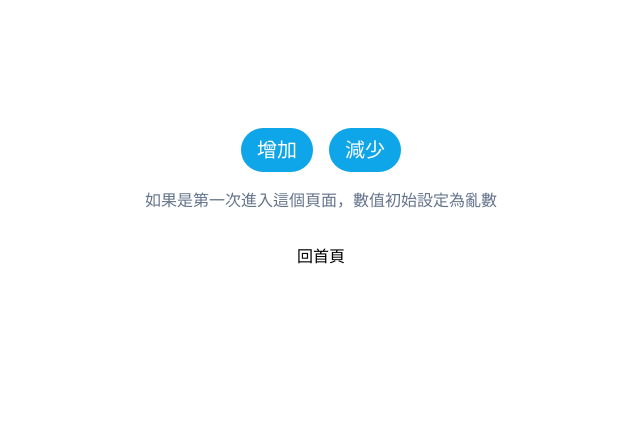
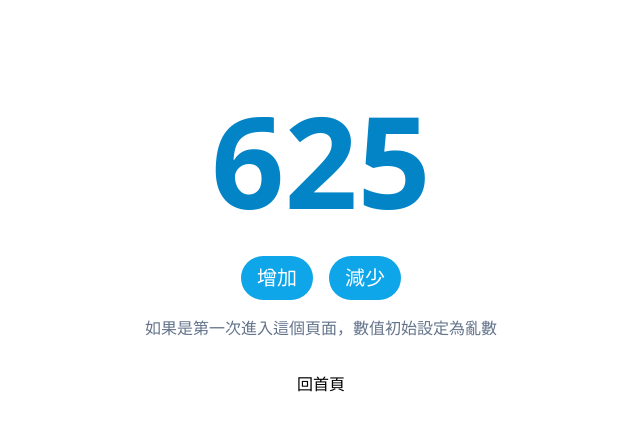
Before and after one commit to ryanchien8125/ithome-2022-ironman-nuxt3, a Nuxt app: page /counter/surprise in a window 1280 px wide. Shown: the top 430 px of the page, without its empty margins (319-959 px from the left). Built offline with nearby package versions, Linux system fonts and the light colour scheme.

Commit message:
第一次進入 surprise 頁面

```diff
--- a/pages/counter/surprise.vue
+++ b/pages/counter/surprise.vue
@@ -25,5 +25,5 @@
 </template>
 
 <script setup>
-const counter = useState('counter')
+const counter = useState('counter', () => Math.round(Math.random() * 1000))
 </script>
```
